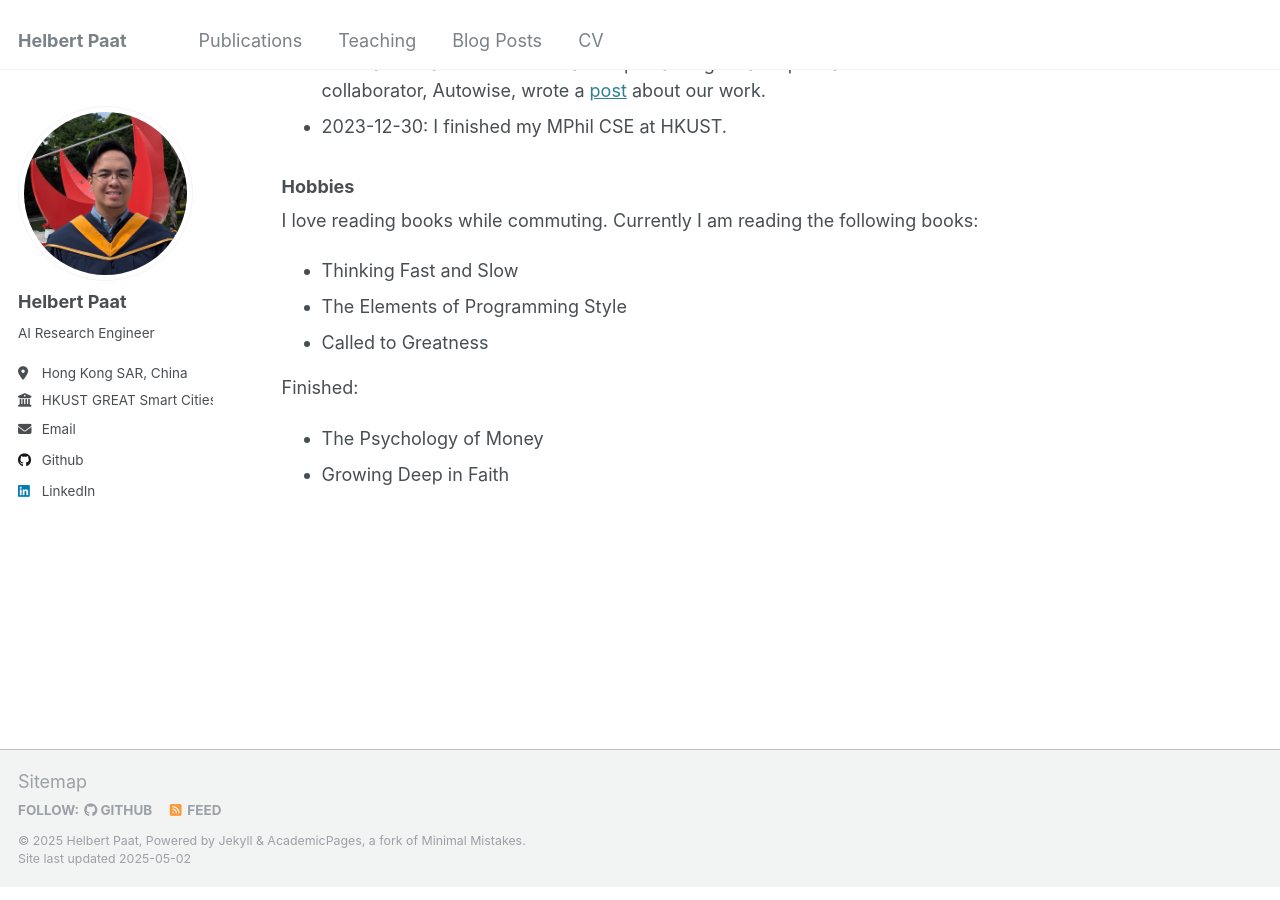
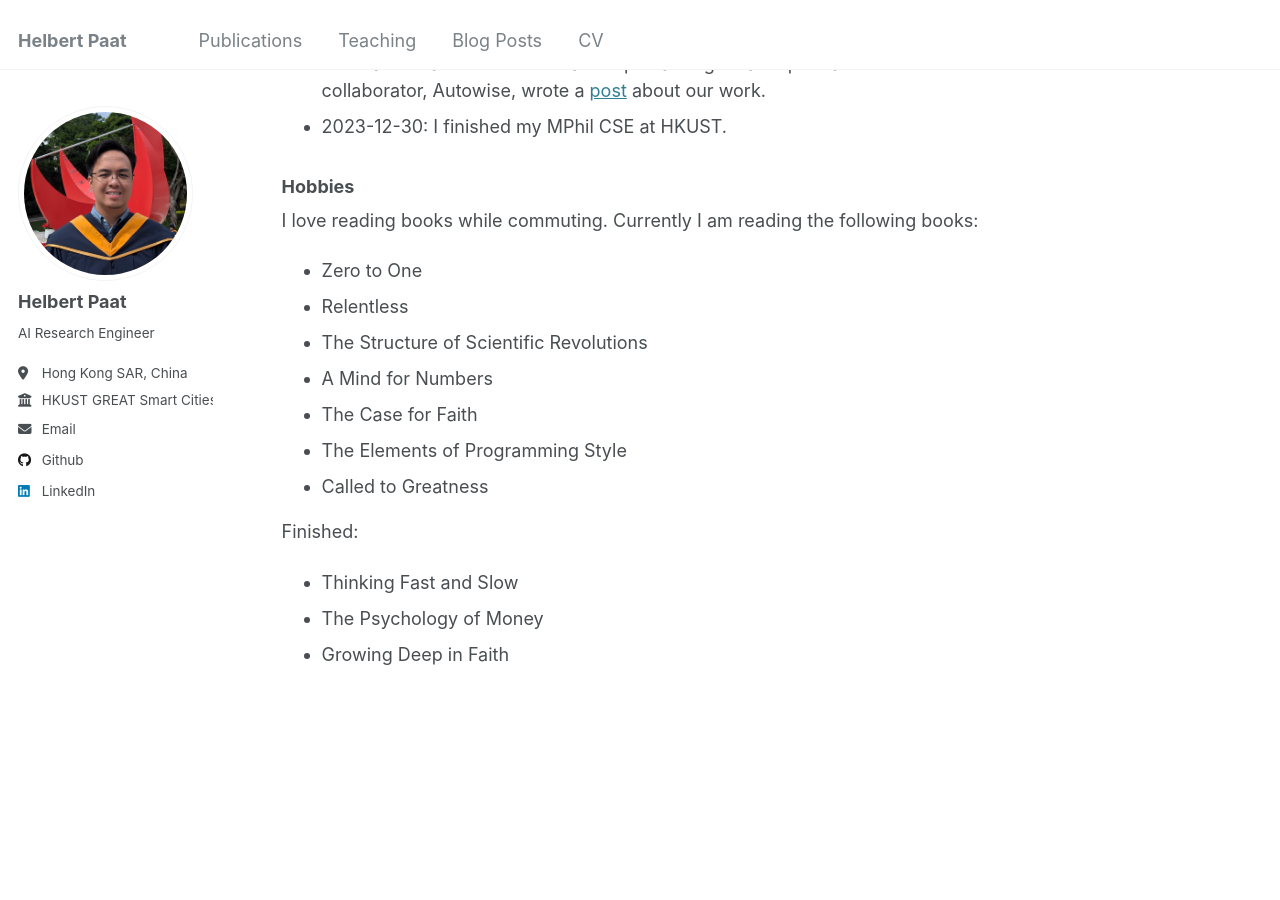
Before and after one commit to paathelb/paathelb.github.io, a Jekyll site: the page built from _pages/about.md, in a window 1280 px wide and 900 px high, scrolled down 677 px. Built offline with Jekyll 4.4.1, drawn with Linux system fonts in a browser that asks for light colours.

Commit message:
Update about.md

```diff
--- a/_pages/about.md
+++ b/_pages/about.md
@@ -60,10 +60,15 @@ I'm currently a Research Assistant at [HKUST Intelligent Transportation Systems
 
 ### Hobbies
 I love reading books while commuting. Currently I am reading the following books:
-- Thinking Fast and Slow
+- Zero to One
+- Relentless
+- The Structure of Scientific Revolutions
+- A Mind for Numbers
+- The Case for Faith
 - The Elements of Programming Style
 - Called to Greatness
 
 Finished:
+- Thinking Fast and Slow
 - The Psychology of Money
 - Growing Deep in Faith
```
